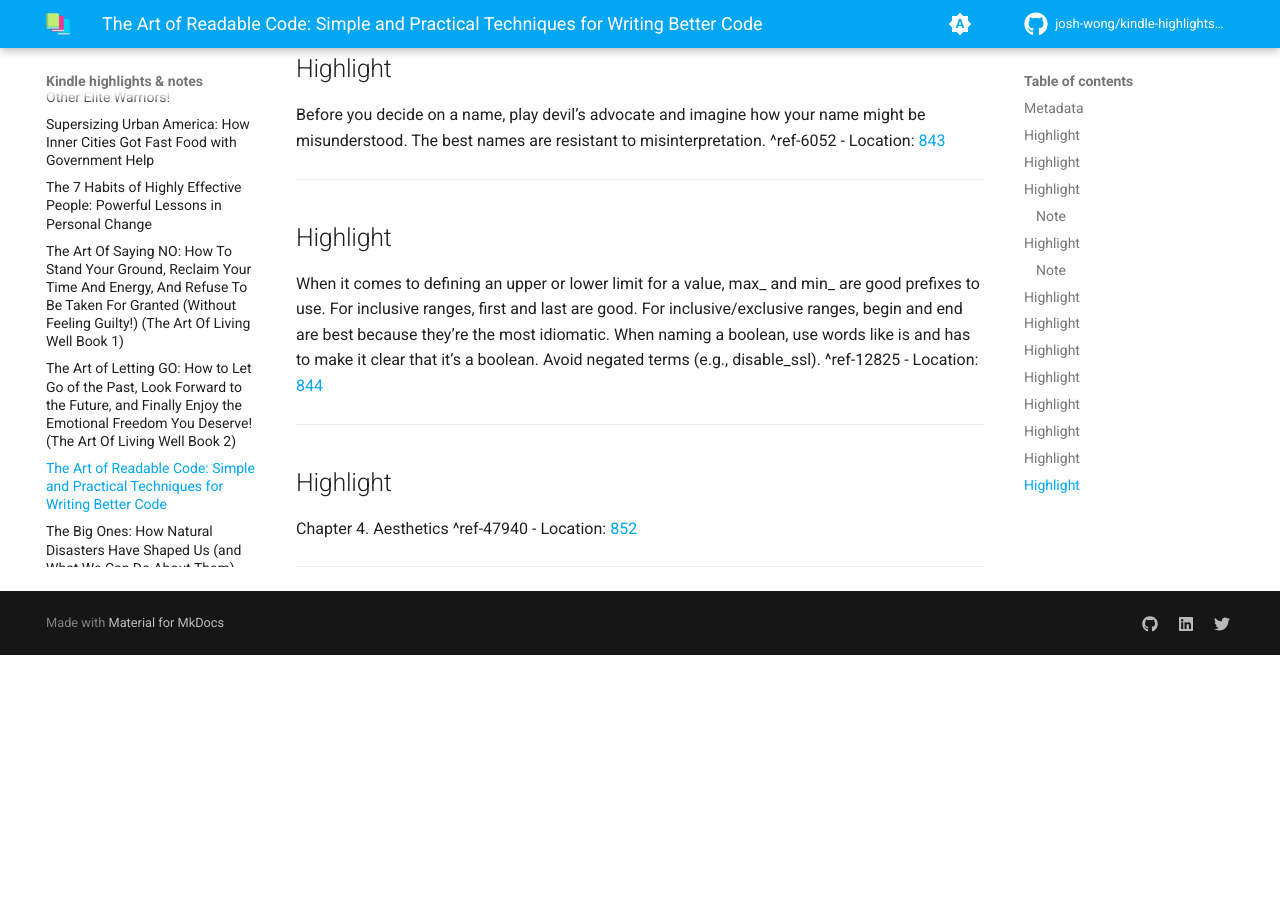
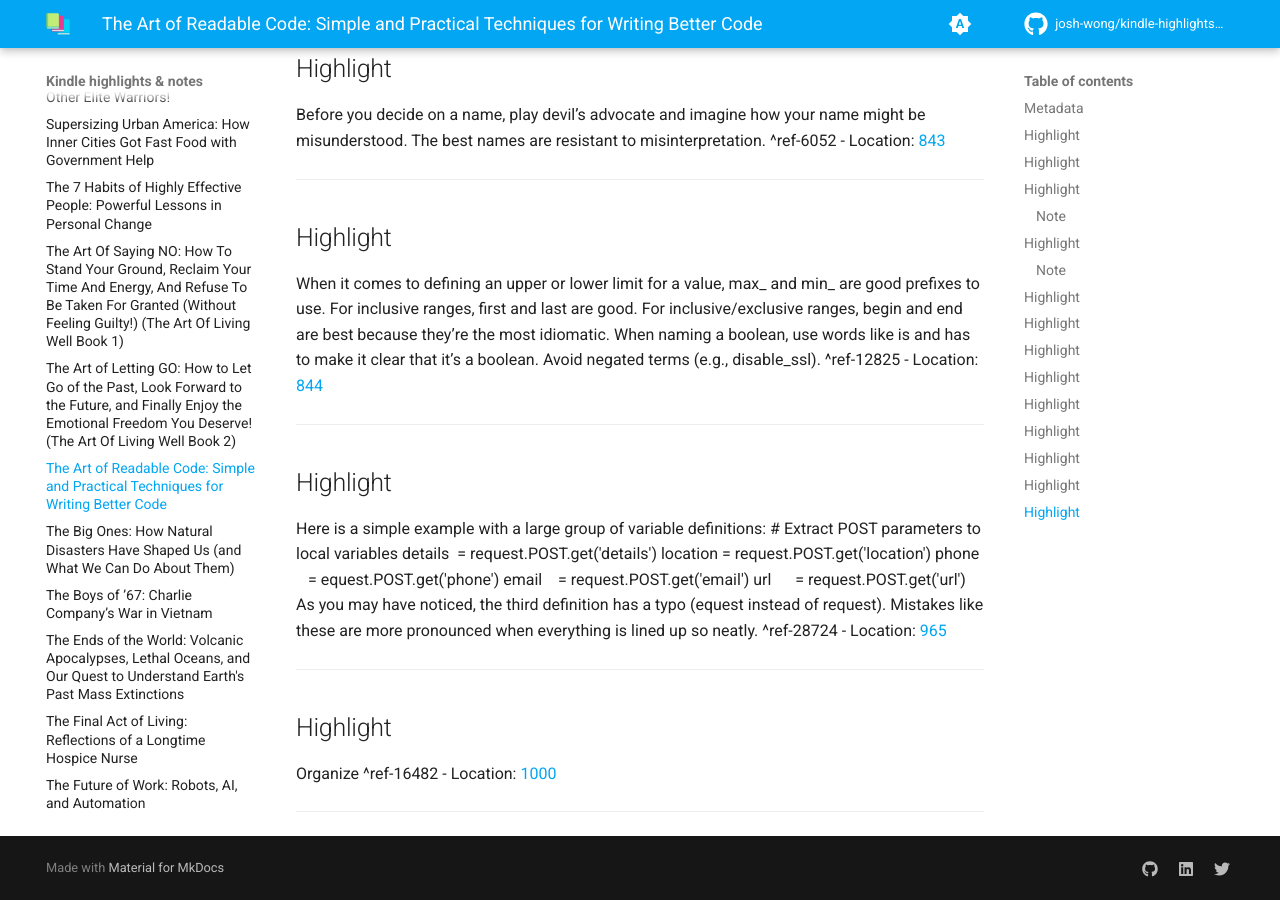
Before and after one commit to josh-wong/kindle-highlights-notes, an MkDocs documentation site: the page built from docs/The Art of Readable Code.md, in a window 1280 px wide and 900 px high, scrolled down 2805 px. Built offline with MkDocs 1.6.1 and Material for MkDocs 9.7.7, drawn with Linux system fonts in a browser that asks for light colours; comment, search, counter and statistics services are not loaded; before the commit the page ends 3460 px from its top, so only the background shows below that.

Commit message:
Update highlights and notes

```diff
--- a/docs/The Art of Readable Code.md
+++ b/docs/The Art of Readable Code.md
@@ -99,7 +99,13 @@ When it comes to defining an upper or lower limit for a value, max_ and min_ are
 ---
 ## Highlight
 
-Chapter 4. Aesthetics ^ref-47940
-- Location: [852](kindle://book?action=open&asin=B0064CZ1XE&location=852)
+Here is a simple example with a large group of variable definitions: # Extract POST parameters to local variables details  = request.POST.get('details') location = request.POST.get('location') phone    = equest.POST.get('phone') email    = request.POST.get('email') url      = request.POST.get('url') As you may have noticed, the third definition has a typo (equest instead of request). Mistakes like these are more pronounced when everything is lined up so neatly. ^ref-28724
+- Location: [965](kindle://book?action=open&asin=B0064CZ1XE&location=965)
 
 ---
+## Highlight
+
+Organize ^ref-16482
+- Location: [1000](kindle://book?action=open&asin=B0064CZ1XE&location=1000)
+
+---
```
Also changed, not shown: other parts of docs/The Art of Readable Code.md (+2 -2 lines).
